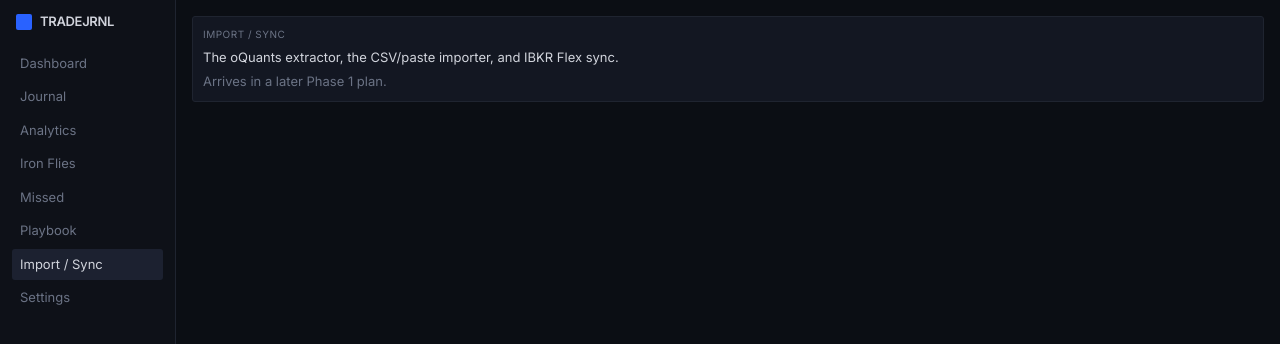
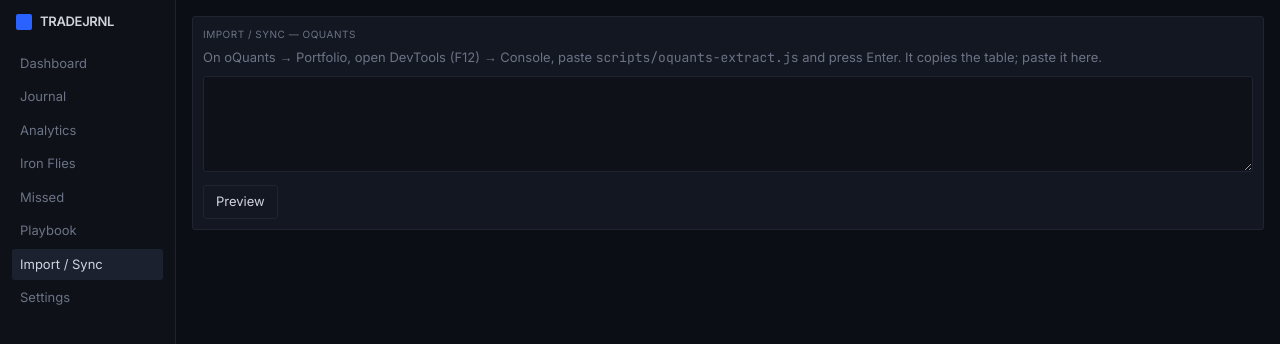
Before and after one commit to GOforce64/trading-journal, a React (Vite) app in the folder apps/web/: page /import in a window 1280 px wide. Shown: the top 344 px of the page. Built offline with nearby package versions, Linux system fonts and the light colour scheme; what hono would draw is missing.

Commit message:
feat(web): import page for oQuants exports
Co-Authored-By: Claude Opus 5.5 <noreply@anthropic.com>

```diff
--- a/apps/web/src/router.tsx
+++ b/apps/web/src/router.tsx
@@ -3,6 +3,7 @@ import { Shell } from "./components/Shell.js";
 import { Panel } from "./components/ui.js";
 import { ComingSoon } from "./routes/ComingSoon.js";
 import { EditTrade } from "./routes/EditTrade.js";
+import { Import } from "./routes/Import.js";
 import { IronFlies } from "./routes/IronFlies.js";
 import { Journal } from "./routes/Journal.js";
 import { NewIronFly } from "./routes/NewIronFly.js";
@@ -77,6 +78,12 @@ const editTradeRoute = createRoute({
   },
 });
 
+const importRoute = createRoute({
+  getParentRoute: () => rootRoute,
+  path: "/import",
+  component: () => <Import onDone={() => router.navigate({ to: "/iron-flies" })} />,
+});
+
 /** Nav destinations whose features arrive in later plans; better than a dead link. */
 const PLACEHOLDERS = [
   {
@@ -96,12 +103,6 @@ const PLACEHOLDERS = [
     title: "Playbook",
     phase: "a later Phase 1 plan",
     blurb: "Your named setups, each with its own win rate, average R and P&L.",
-  },
-  {
-    path: "/import",
-    title: "Import / Sync",
-    phase: "a later Phase 1 plan",
-    blurb: "The oQuants extractor, the CSV/paste importer, and IBKR Flex sync.",
   },
   {
     path: "/settings",
@@ -131,6 +132,7 @@ export const router = createRouter({
     newIronFlyRoute,
     tradeDetailRoute,
     editTradeRoute,
+    importRoute,
     ...placeholderRoutes,
   ]),
 });
--- /dev/null
+++ b/apps/web/src/routes/Import.tsx
@@ -0,0 +1,194 @@
+import { useMutation, useQueryClient } from "@tanstack/react-query";
+import { useState } from "react";
+import { api } from "../api.js";
+import { Money, Panel } from "../components/ui.js";
+
+interface PreviewRow {
+  status: "new" | "existing" | "skipped";
+  ticker: string;
+  structure: string;
+  openedAt: number | null;
+  closedAt: number | null;
+  netPnl: number | null;
+  flags: string[];
+  reason: string | null;
+}
+
+interface Preview {
+  warnings: string[];
+  counts: { new: number; existing: number; skipped: number };
+  rows: PreviewRow[];
+}
+
+interface CommitResult {
+  imported: number;
+  backupFile: string | null;
+}
+
+const NOT_AN_EXPORT =
+  "That isn't the snippet's output. Run the snippet on oQuants again and paste what it copied.";
+
+const when = (epochMs: number | null) =>
+  epochMs == null
+    ? "—"
+    : new Date(epochMs).toLocaleString("en-US", {
+        timeZone: "America/New_York",
+        month: "short",
+        day: "numeric",
+        hour: "2-digit",
+        minute: "2-digit",
+        hour12: false,
+      });
+
+const STATUS_LABEL = { new: "NEW", existing: "HAVE", skipped: "SKIP" } as const;
+
+async function send(step: "preview" | "commit", payload: unknown): Promise<unknown> {
+  // biome-ignore lint/suspicious/noExplicitAny: the server validates the pasted payload
+  const json = payload as any;
+  const res =
+    step === "preview"
+      ? await api.api.import.oquants.preview.$post({ json })
+      : await api.api.import.oquants.commit.$post({ json });
+  const body: unknown = await res.json();
+  if (res.ok) return body;
+  // The RPC types omit the validator's 400, so widen the status before comparing.
+  const status: number = res.status;
+  if (status === 400) throw new Error(NOT_AN_EXPORT);
+  throw new Error((body as { error?: string }).error ?? `Import failed (${status}).`);
+}
+
+export function Import({ onDone }: { onDone?: () => void }) {
+  const queryClient = useQueryClient();
+  const [text, setText] = useState("");
+  const [problem, setProblem] = useState<string | null>(null);
+  const [preview, setPreview] = useState<Preview | null>(null);
+  const [result, setResult] = useState<CommitResult | null>(null);
+
+  const previewStep = useMutation({
+    mutationFn: (payload: unknown) => send("preview", payload) as Promise<Preview>,
+    onSuccess: (data) => {
+      setPreview(data);
+      setResult(null);
+    },
+    onError: (error) => setProblem(error.message),
+  });
+
+  const commitStep = useMutation({
+    mutationFn: (payload: unknown) => send("commit", payload) as Promise<CommitResult>,
+    onSuccess: (data) => {
+      setResult(data);
+      setPreview(null);
+      queryClient.invalidateQueries({ queryKey: ["trades"] });
+    },
+    onError: (error) => setProblem(error.message),
+  });
+
+  function run(mutate: (payload: unknown) => void) {
+    setProblem(null);
+    let payload: unknown;
+    try {
+      payload = JSON.parse(text);
+    } catch {
+      setProblem(NOT_AN_EXPORT);
+      return;
+    }
+    mutate(payload);
+  }
+
+  const busy = previewStep.isPending || commitStep.isPending;
+
+  return (
+    <div className="flex flex-col gap-3">
+      <Panel title="Import / Sync — oQuants">
+        <p className="mb-2 text-muted">
+          On oQuants → Portfolio, open DevTools (F12) → Console, paste <code>scripts/oquants-extract.js</code>{" "}
+          and press Enter. It copies the table; paste it here.
+        </p>
+        <textarea
+          aria-label="Snippet output"
+          value={text}
+          onChange={(event) => setText(event.target.value)}
+          className="num min-h-24 w-full rounded-sm border border-line bg-[#0e1118] px-2 py-1 text-[12px] text-fg outline-none focus:border-accent"
+        />
+        <div className="mt-2 flex items-center gap-3">
+          <button
+            type="button"
+            onClick={() => run(previewStep.mutate)}
+            disabled={busy}
+            className="rounded-sm border border-line px-3 py-1.5 text-fg disabled:opacity-50"
+          >
+            Preview
+          </button>
+          {preview && (
+            <button
+              type="button"
+              onClick={() => run(commitStep.mutate)}
+              disabled={busy || preview.counts.new === 0}
+              className="rounded-sm bg-accent px-3 py-1.5 text-white disabled:opacity-50"
+            >
+              Import {preview.counts.new}
+            </button>
+          )}
+        </div>
+        {problem && <p className="mt-2 text-down">{problem}</p>}
+        {result && (
+          <p className="mt-2 text-up">
+            {result.imported} trade{result.imported === 1 ? "" : "s"} imported
+            {result.backupFile ? ` · backup saved as ${result.backupFile}` : ""}
+            {onDone && (
+              <button type="button" onClick={onDone} className="ml-2 text-accent underline">
+                Open Iron Flies
+              </button>
+            )}
+          </p>
+        )}
+      </Panel>
+
+      {preview && (
+        <Panel title="Preview">
+          {preview.warnings.map((warning) => (
+            <p key={warning} className="mb-1 text-down">
+              ⚠ {warning}
+            </p>
+          ))}
+          <p className="mb-2 text-muted">
+            NEW {preview.counts.new} · ALREADY IMPORTED {preview.counts.existing} · SKIPPED{" "}
+            {preview.counts.skipped}
+          </p>
+          <table className="w-full border-collapse text-[11px]">
+            <thead className="text-[9px] text-muted uppercase tracking-wider">
+              <tr>
+                <th className="py-1 text-left font-medium" />
+                <th className="text-left font-medium">Ticker</th>
+                <th className="text-left font-medium">Structure</th>
+                <th className="text-left font-medium">Opened (ET)</th>
+                <th className="text-left font-medium">Closed (ET)</th>
+                <th className="text-right font-medium">Net P&amp;L</th>
+                <th className="pl-3 text-left font-medium">Flags / reason</th>
+              </tr>
+            </thead>
+            <tbody>
+              {preview.rows.map((row, index) => (
+                // Rows have no id of their own; the list never reorders while shown.
+                // biome-ignore lint/suspicious/noArrayIndexKey: static list
+                <tr key={index} className="border-line border-t">
+                  <td className="py-1 text-muted">{STATUS_LABEL[row.status]}</td>
+                  <td>{row.ticker}</td>
+                  <td>{row.structure}</td>
+                  <td className="num">{when(row.openedAt)}</td>
+                  <td className="num">{when(row.closedAt)}</td>
+                  <td className="text-right">
+                    <Money value={row.netPnl} />
+                  </td>
+                  <td className="pl-3 text-muted">
+                    {[...row.flags, row.reason].filter(Boolean).join(" · ")}
+                  </td>
+                </tr>
+              ))}
+            </tbody>
+          </table>
+        </Panel>
+      )}
+    </div>
+  );
+}
```
Also changed, not shown: 1 other file (tests, documents, lock files or other folders).
